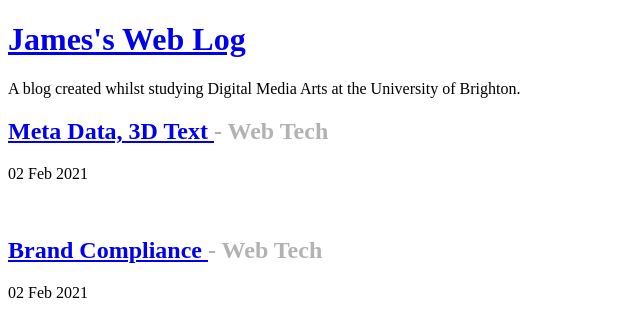
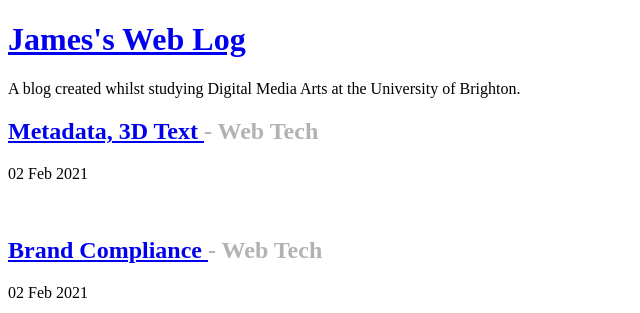
Before and after one commit to jhancock532/blog, a Jekyll site: the page built from index.md, in a window 1280 px wide and 900 px high. Shown: the top 313 px of the window, without its empty margins (0-640 px from the left). Built offline with Jekyll 4.4.1, drawn with Linux system fonts in a browser that asks for light colours; a script that is not in the unit is left out.

Commit message:
no space

```diff
--- a/_posts/2021-02-04-meta-data-3d-text.md
+++ b/_posts/2021-02-04-meta-data-3d-text.md
@@ -1,5 +1,5 @@
 ---
-title: Meta Data, 3D Text
+title: Metadata, 3D Text
 project: Web Tech
 date: 2021-02-02T14:42:39+00:00
 author: James
```
